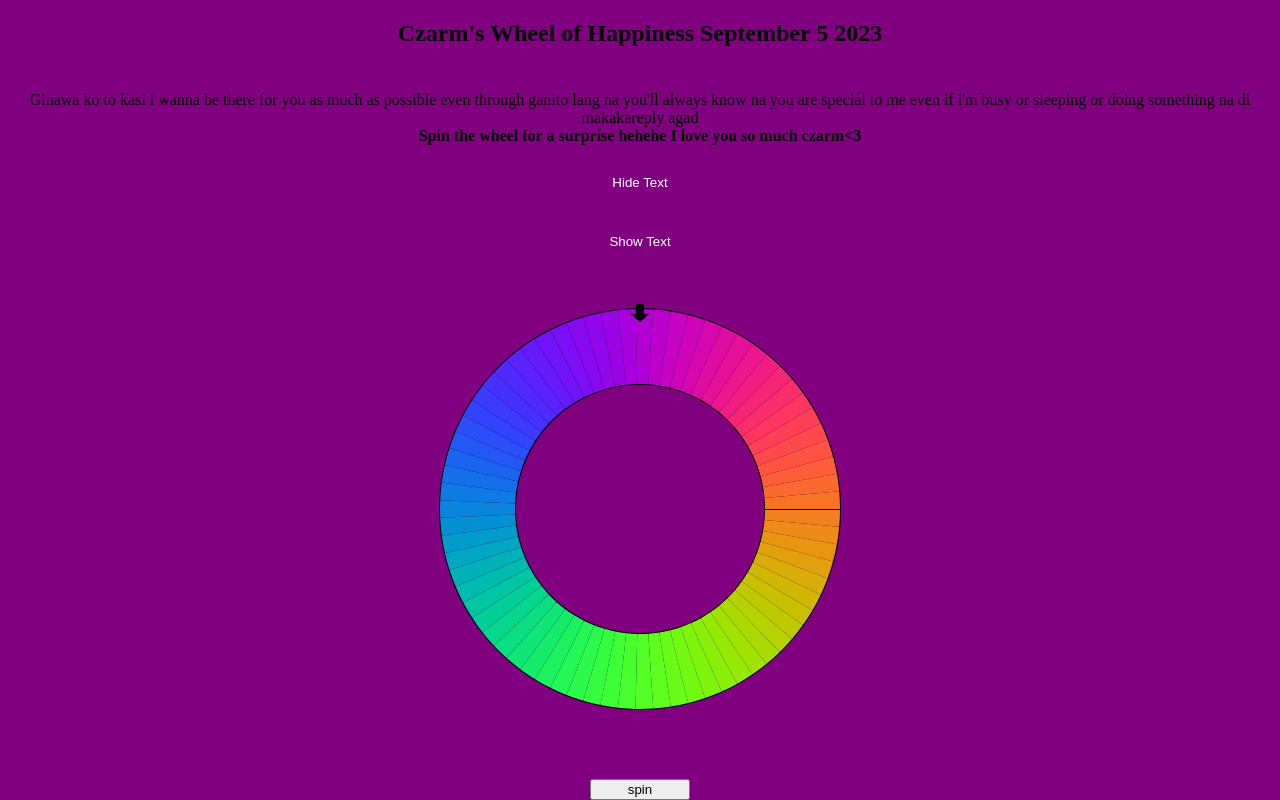
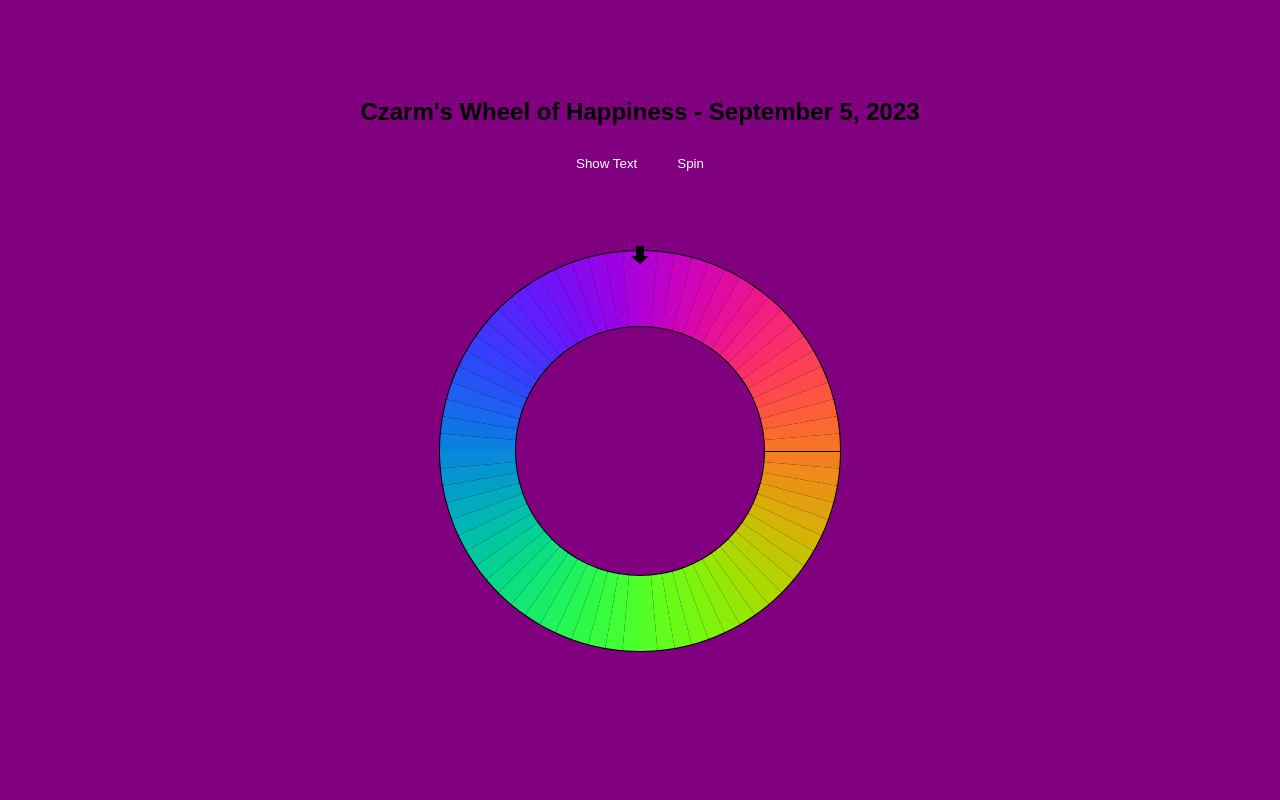
Before and after one commit to Yazuzaki/czarm, a plain HTML site: page czarm/index.html in a window 1280 px wide. Drawn offline with Linux system fonts and the light colour scheme.

Commit message:
czarm love anti overthink

```diff
--- a/czarm/index.html
+++ b/czarm/index.html
@@ -5,6 +5,7 @@
     <meta name="viewport" content="width=device-width, initial-scale=1.0">
     <title>Czarm's Roulette Wheel of Happiness</title>
     <style>
+
         body {
             display: flex;
             flex-direction: column;
@@ -13,14 +14,34 @@
             height: 100vh;
             margin: 0;
             background-color: purple;
+            font-family: Arial, sans-serif;
+        }
+
+        h2 {
+            margin-bottom: 20px;
         }
 
         #canvas {
             margin-bottom: 20px;
         }
 
-        #spin {
-            width: 100px;
+        .button-container {
+            display: flex;
+            justify-content: space-between;
+            margin-bottom: 20px;
+        }
+
+        #spin, #hide-button, #show-button {
+            background-color: rgba(128, 0, 128, 0.5);
+            color: white;
+            border: none;
+            padding: 10px 20px;
+            cursor: pointer;
+            border-radius: 5px;
+        }
+
+        #spin:hover, #hide-button:hover, #show-button:hover {
+            background-color: rgba(128, 0, 128, 0.7);
         }
 
         .modal {
@@ -65,67 +86,43 @@
             cursor: pointer;
         }
 
-
         .modal-content img {
             max-width: 100%;
             height: auto;
             display: block;
             margin: 0 auto;
         }
+
         #text-container {
-        display: flex;
-        flex-direction: column;
-        align-items: center;
-        justify-content: center;
-        text-align: center;
-        height: 100vh; /* You can adjust the height as needed */
+            display: none;
+            flex-direction: column;
+            align-items: center;
+            justify-content: center;
+            text-align: center;
+            height: 100vh;
+            padding: 10px;
         }
 
         #text-container p {
             margin: 0;
-            padding: 10px; /* Optional padding to add some spacing around the text */
+            padding: 10px;
         }
-        #show-button {
-            background-color: rgba(128, 0, 128, 0.5); /* Purple with 50% transparency */
-            color: white; /* Text color */
-            border: none;
-            padding: 10px 20px;
-            cursor: pointer;
-            border-radius: 5px;
-            margin-top: 10px; /* Add some spacing from the hide button */
-        }
-
-        #show-button:hover {
-            background-color: rgba(128, 0, 128, 0.7); /* Slightly darker purple on hover */
-        }
-        #hide-button, #show-button {
-        background-color: rgba(128, 0, 128, 0.5); /* Purple with 50% transparency */
-        color: white; /* Text color */
-        border: none;
-        padding: 10px 20px;
-        cursor: pointer;
-        border-radius: 5px;
-        margin-top: 10px; /* Add some spacing between the buttons */
-    }
-
-    #hide-button:hover, #show-button:hover {
-        background-color: rgba(128, 0, 128, 0.7); /* Slightly darker purple on hover */
-    }
-
-
-
     </style>
 </head>
 <body>
-    <h2>Czarm's Wheel of Happiness September 5 2023</h2>
+    <h2>Czarm's Wheel of Happiness - September 5, 2023</h2>
+
     <div id="text-container">
         <p>Ginawa ko to kasi i wanna be there for you as much as possible even through ganito lang na you'll always know na you are special to me even if i'm busy or sleeping or doing something na di makakareply agad <br><b>Spin the wheel for a surprise hehehe I love you so much czarm<3</b></p>
         <button id="hide-button">Hide Text</button>
     </div>
-    <button id="show-button">Show Text</button>
+
+    <div class="button-container">
+        <button id="show-button">Show Text</button>
+        <input type="button" value="Spin" id="spin" />
+    </div>
 
     <canvas id="canvas" width="500" height="500"></canvas>
-    <input type="button" value="spin" id="spin" />
 
     <div id="myModal" class="modal">
         <div class="modal-content">
@@ -209,8 +206,7 @@
             { text: "#Roadto12hours", image: "" },
             { text: "i am always thinking about you mahal", image: "" },
             { text: "i wish na naging kinder yung mundong ito sayo na di ka nya binigyan ng mga traumas hehehe maybe that's why i'm here to bring you happiness to make up for all those traumas that you have endured in the past mahal i love you and i promise to be the man that deserves you", image: ""},
-
-
+            {text: "Mahal i will always look back at this moment nung bagong kilala palang tayo na i can say na you were there for me since day one kahit na wala pa akong maooffer sayo nun you still choose to love me and for that i am eternally grateful you are a major part of my success in life and i hope na will be part of yours aswell i love you so much mahal words are not enough to express this feeling i have for you"}
 
 
 
```
